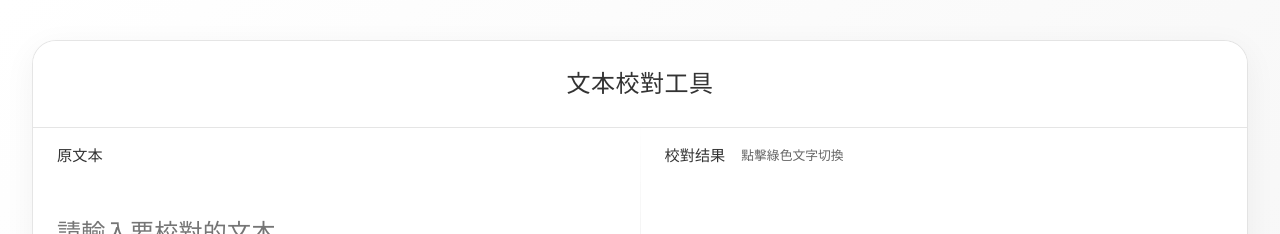
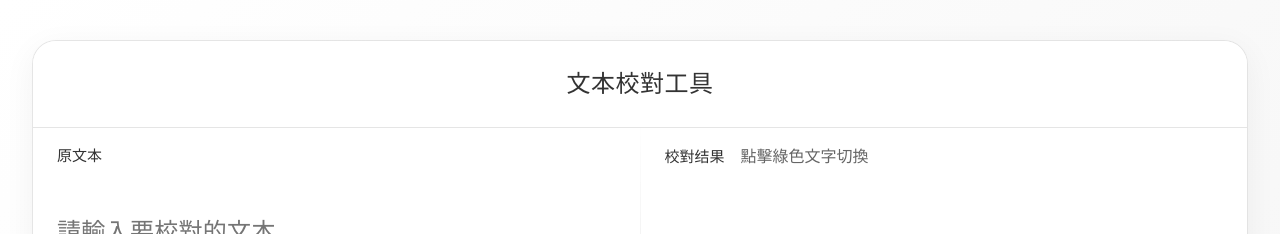
Before and after one commit to hauchenglee/xiaobaobei-checker-vue, a Vue app: page / in a window 1280 px wide. Shown: the top 234 px of the page. Built offline with nearby package versions, Linux system fonts and the light colour scheme.

Commit message:
feat(check): update title font size

```diff
--- a/src/views/Checker.vue
+++ b/src/views/Checker.vue
@@ -367,12 +367,12 @@ textarea.panel-content {
 .panel-title {
     color: #333;
     font-weight: 500;
-    font-size: 0.95rem;
+    font-size: 1em;
 }
 
 .panel-subtitle {
     color: #666;
-    font-size: 0.8rem;
+    font-size: 1rem;
 }
 
 .font-size-controls {
```
